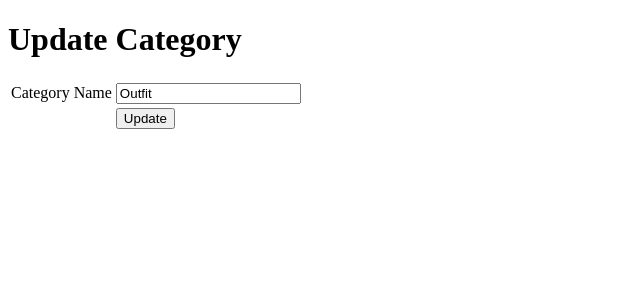
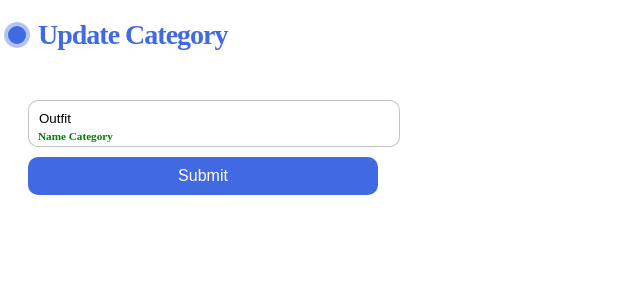
Before and after one commit to ariqhwari/CASHIER, a PHP site: page /warehouse/category_update.php?id=1 in a window 1280 px wide. Shown: the top 300 px of the page, without its empty margins (0-640 px from the left). Run offline with PHP 8.4, Linux system fonts and the light colour scheme; data comes from the database, SQL or seed files in the repository.

Commit message:
Edit category_update.php

```diff
--- a/warehouse/category.php
+++ b/warehouse/category.php
@@ -1,6 +1,6 @@
 <?php
     include '../conn.php';
-            if($_POST["submit"]=="Submit"){
+            if(isset($_POST['submit'])){
                 // $link =
                 $name_category = $_POST["name_category"];
 
@@ -43,13 +43,13 @@
                         <?php echo $data['name_category']; ?>
                     </td>
                     <td>
-                        <a href="category_update.php" class="btn btn-danger">Update</a>
+                        <?php echo "<a href='category_update.php?id=" . $data['id_category'] . "' class='btn btn-danger'>Update</a>"; ?>
                         <a href="category_delete.php" class="btn btn-danger">Delete</a>
                     </td>
                 </tr>
                 <?php endwhile ?>
             </tbody>
         </table>
-        <a href="category_form.php" class="btn btn-danger">Add Category</a>
+        <br><br><?php echo "<a href='category_form.php'>Add Category</a>"; ?>
     </div>
 </div>
--- a/warehouse/category_update.php
+++ b/warehouse/category_update.php
@@ -36,13 +36,26 @@ $conn->close();
 
 <!DOCTYPE html>
 <html>
+
 <head>
     <title>Update Category</title>
+    <link rel="stylesheet" href="../src/css/editproduct.css">
 </head>
+
 <body>
-    <h1>Update Category</h1>
-    <form method="POST" action="">
-        <table>
+    <h1 class="title">Update Category</h1>
+    <form class="form" method="POST" action="">
+        <label>
+            <input type="hidden" name="id" class="input" value="<?php echo $data['id_category']; ?>">
+            <span>Id Category</span>
+        </label>
+        <label for="name">
+            <input type="text" name="name_category" class="input" value="<?php echo $data['name_category']; ?>">
+            <span>Name Category</span>
+        </label>
+        <button class="submit" type="submit" name="submit">Submit</button>
+
+        <!-- <table>
             <input type="hidden" name="id" value="<?php echo $data['id_category']; ?>">
             <tr>
                 <td><label for="name_category">Category Name </label></td>
@@ -52,7 +65,7 @@ $conn->close();
                 <td></td>
                 <td><input type="submit" name="submit" value="Update"></td>
             </tr>
-        </table>
+        </table> -->
     </form>
 </body>
 </html>
```
